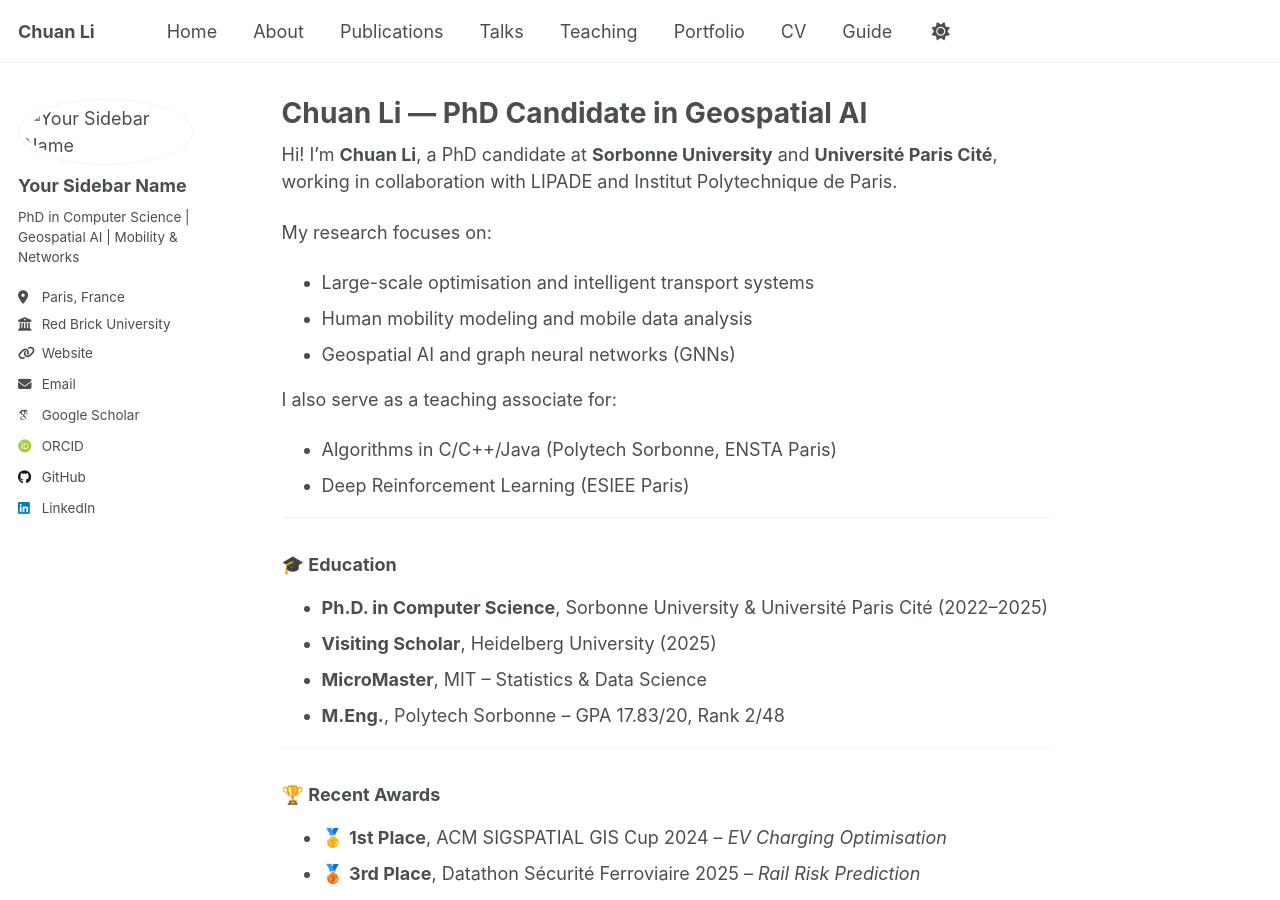
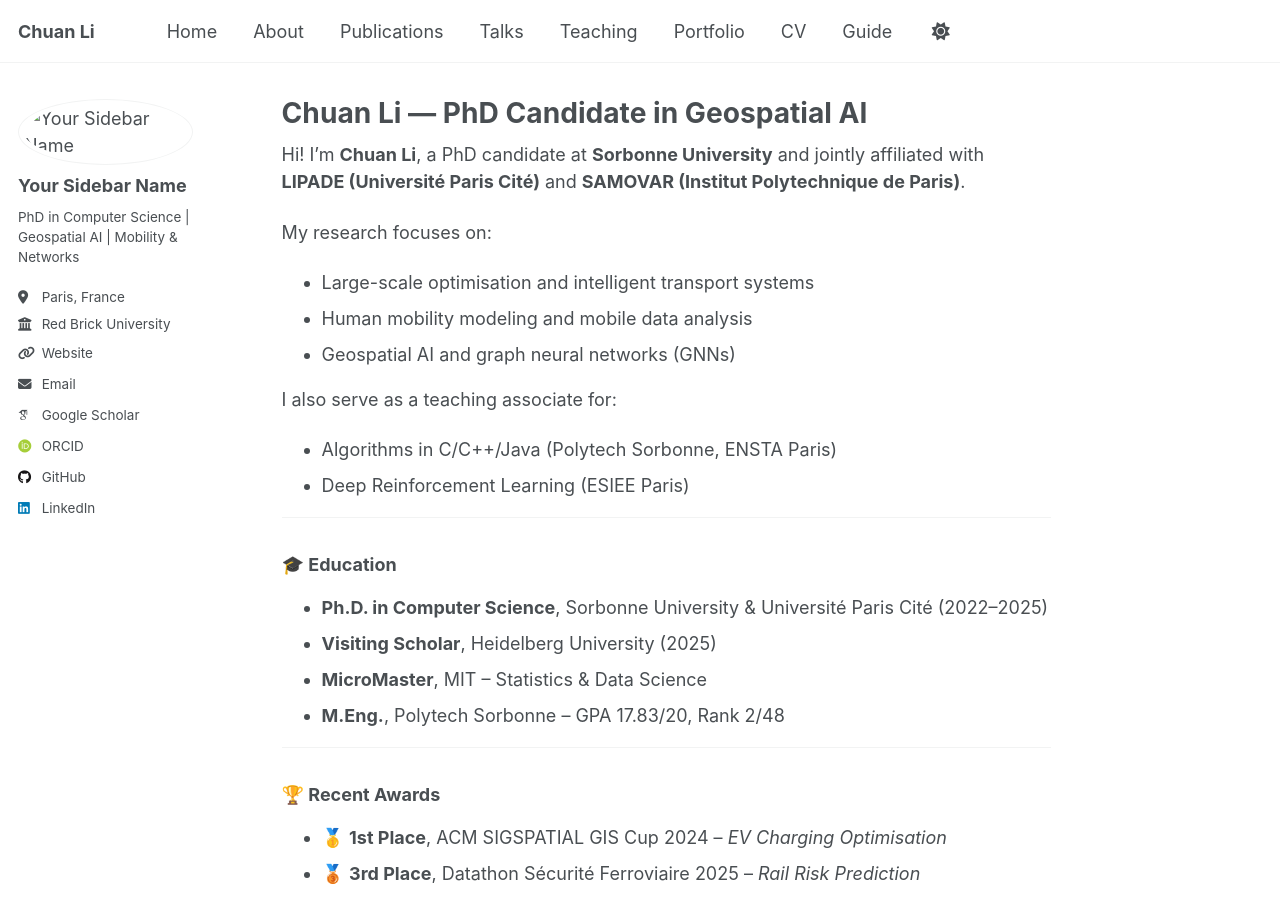
Before and after one commit to MrLIChuan/MrLIChuan.github.io, a Jekyll site: the page built from _pages/about.md, in a window 1280 px wide and 900 px high. Built offline with Jekyll 4.4.1, drawn with Linux system fonts in a browser that asks for light colours; some web fonts are replaced; a script that is not in the unit is left out.

Commit message:
Update about.md

```diff
--- a/_pages/about.md
+++ b/_pages/about.md
@@ -7,7 +7,7 @@ redirect_from:
   - /about.html
 ---
 
-Hi! I’m **Chuan Li**, a PhD candidate at **Sorbonne University** and **Université Paris Cité**, working in collaboration with LIPADE and Institut Polytechnique de Paris.
+Hi! I’m **Chuan Li**, a PhD candidate at **Sorbonne University** and jointly affiliated with **LIPADE (Université Paris Cité)** and **SAMOVAR (Institut Polytechnique de Paris)**.
 
 My research focuses on:
 - Large-scale optimisation and intelligent transport systems
```
